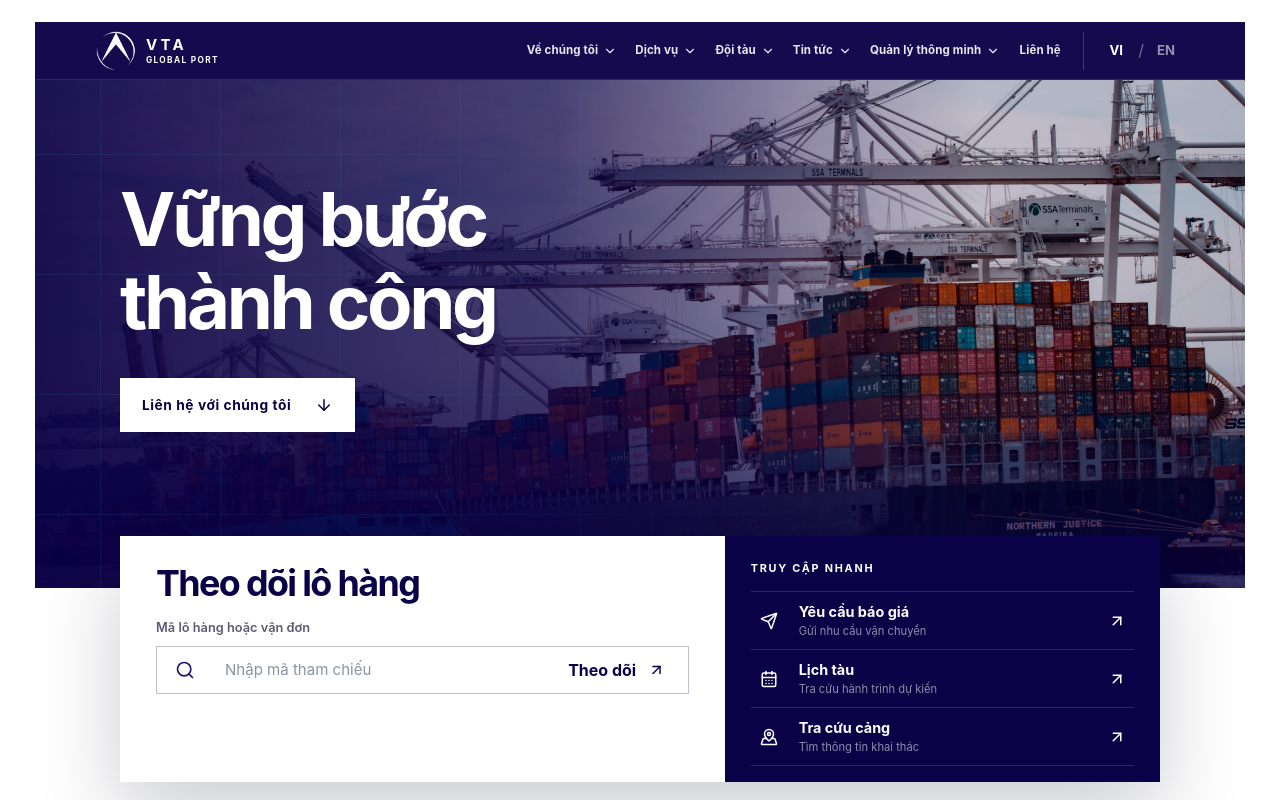
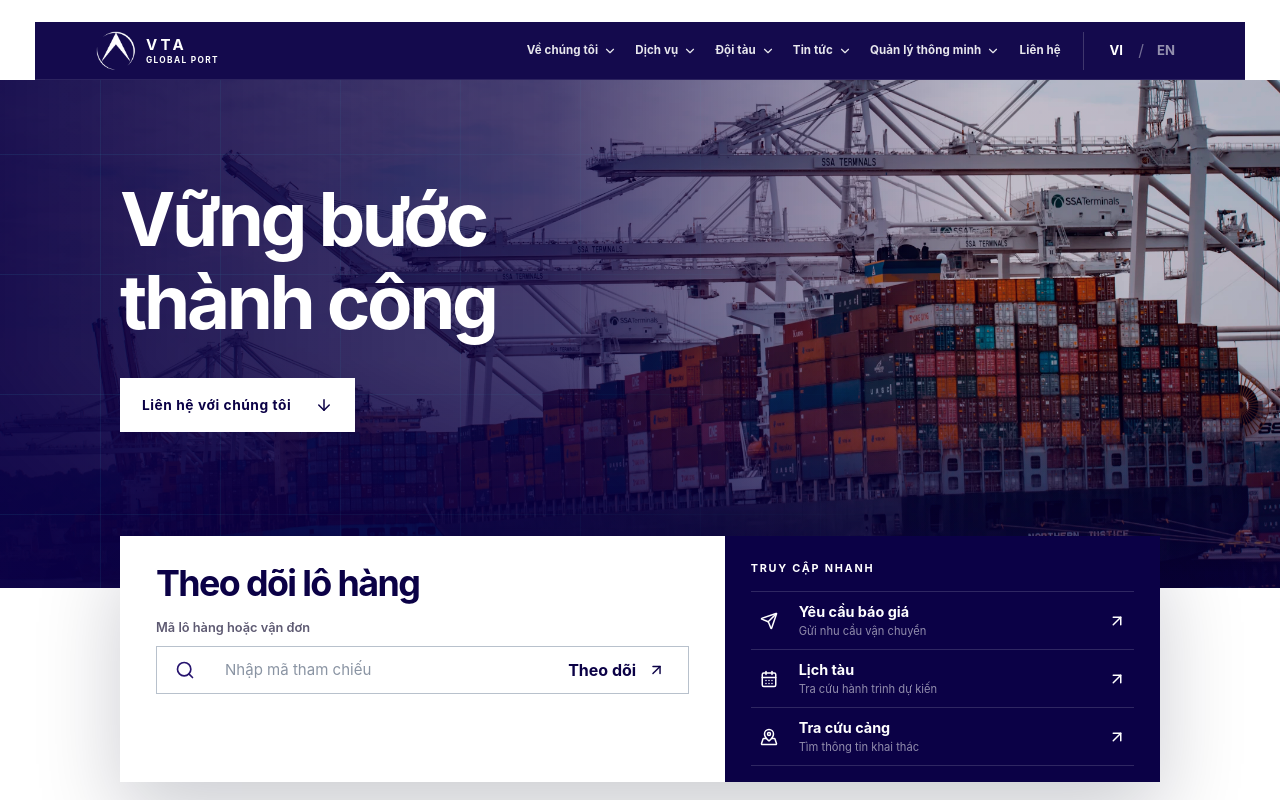
Before and after one commit to DuyLinh96/vta-global-port, a Next.js app: page / in a window 1280 px wide. Shown: the top 800 px of the page. Built offline with nearby package versions, Linux system fonts and the light colour scheme.

Commit message:
fix(home): align hero format with content pages

```diff
--- a/app/globals.css
+++ b/app/globals.css
@@ -2653,8 +2653,7 @@ h2 {
     --header-height: 58px;
   }
 
-  .site-header,
-  .hero {
+  .site-header {
     width: min(100% - 70px, 1404px);
     margin-inline: auto;
   }
```
